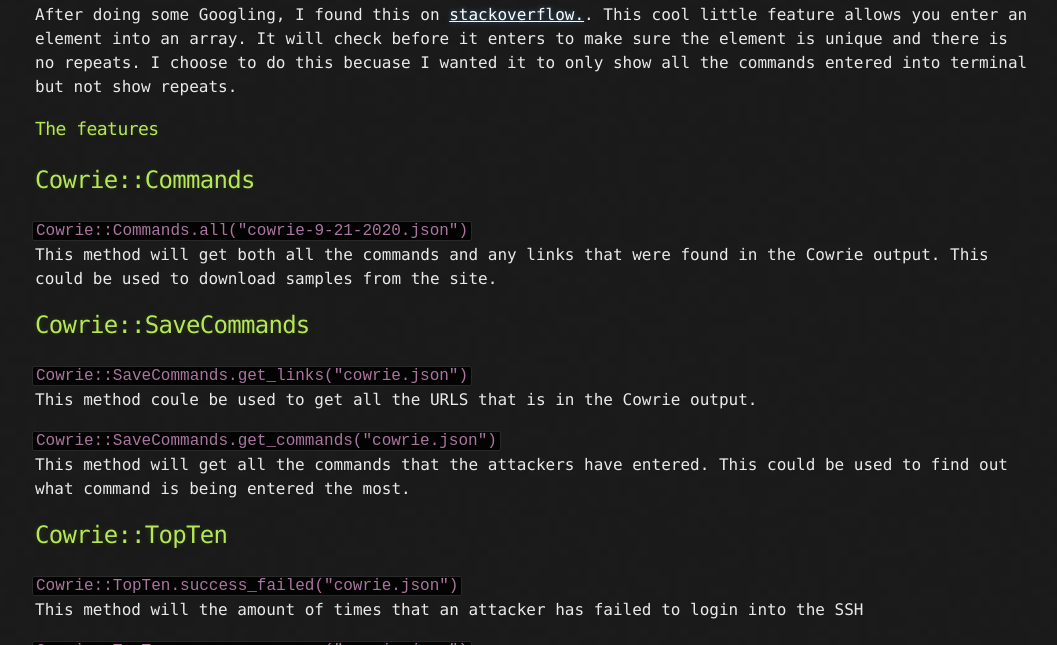
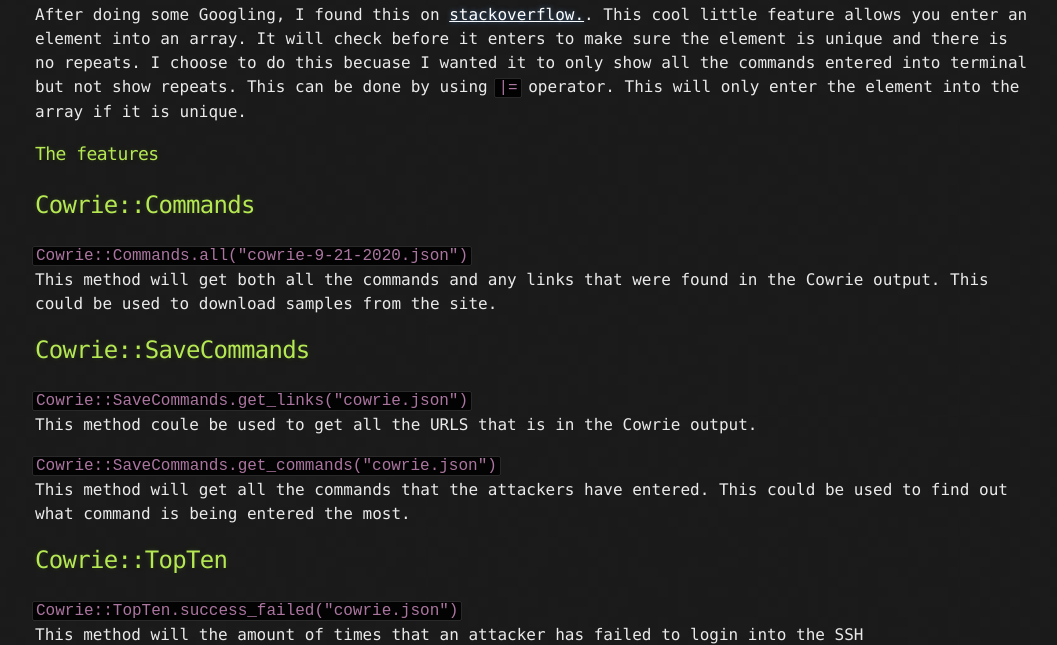
Before and after one commit to Michael-Meade/MinerFind, a Jekyll site: the page built from Projects/cowrie_log.md, in a window 1280 px wide and 900 px high, scrolled down 1457 px, cut to the strip 255-900 px from the top of the window. Shown: the whole strip, without its empty margins (105-1162 px from the left). Built offline with Jekyll 4.4.1, drawn with Linux system fonts in a browser that asks for light colours; our own code applies the rules of GitHub Pages for plain Markdown files; the repository's description, which GitHub fills in, is left out.

Commit message:
Update cowrie_log.md

````diff
--- a/Projects/cowrie_log.md
+++ b/Projects/cowrie_log.md
@@ -22,7 +22,7 @@ Once I am satisfied  that chunk works, I will move onto the next chunk. and so o
 After I get the whole idea working as a whole is when I start to pretty up the code. Its usually changing up methods, variables names, or simplizing the lines.  Sometimes I will create new folder names in my ruby directory, work on an idea in that directory. Make sure that everything works, after I am happy that everything is working I will implement the idea into the project directory. <br>
 
 <img src="https://i.imgur.com/L3lAL1v.png" width="400" height="350"><br>
-After doing some Googling, I found this on <a href="https://stackoverflow.com/questions/14004325/add-element-to-an-array-if-its-not-there-already">stackoverflow.</a>. This cool little feature allows you enter an element into an array. It will check before it enters to make sure the element is unique and there is no repeats. I choose to do this becuase I wanted it to only show all the commands entered into terminal but not show repeats.
+After doing some Googling, I found this on <a href="https://stackoverflow.com/questions/14004325/add-element-to-an-array-if-its-not-there-already">stackoverflow.</a>. This cool little feature allows you enter an element into an array. It will check before it enters to make sure the element is unique and there is no repeats. I choose to do this becuase I wanted it to only show all the commands entered into terminal but not show repeats. This can be done by using ```|=``` operator. This will only enter the element into the array if it is unique.
 
 
 ### The features
````
